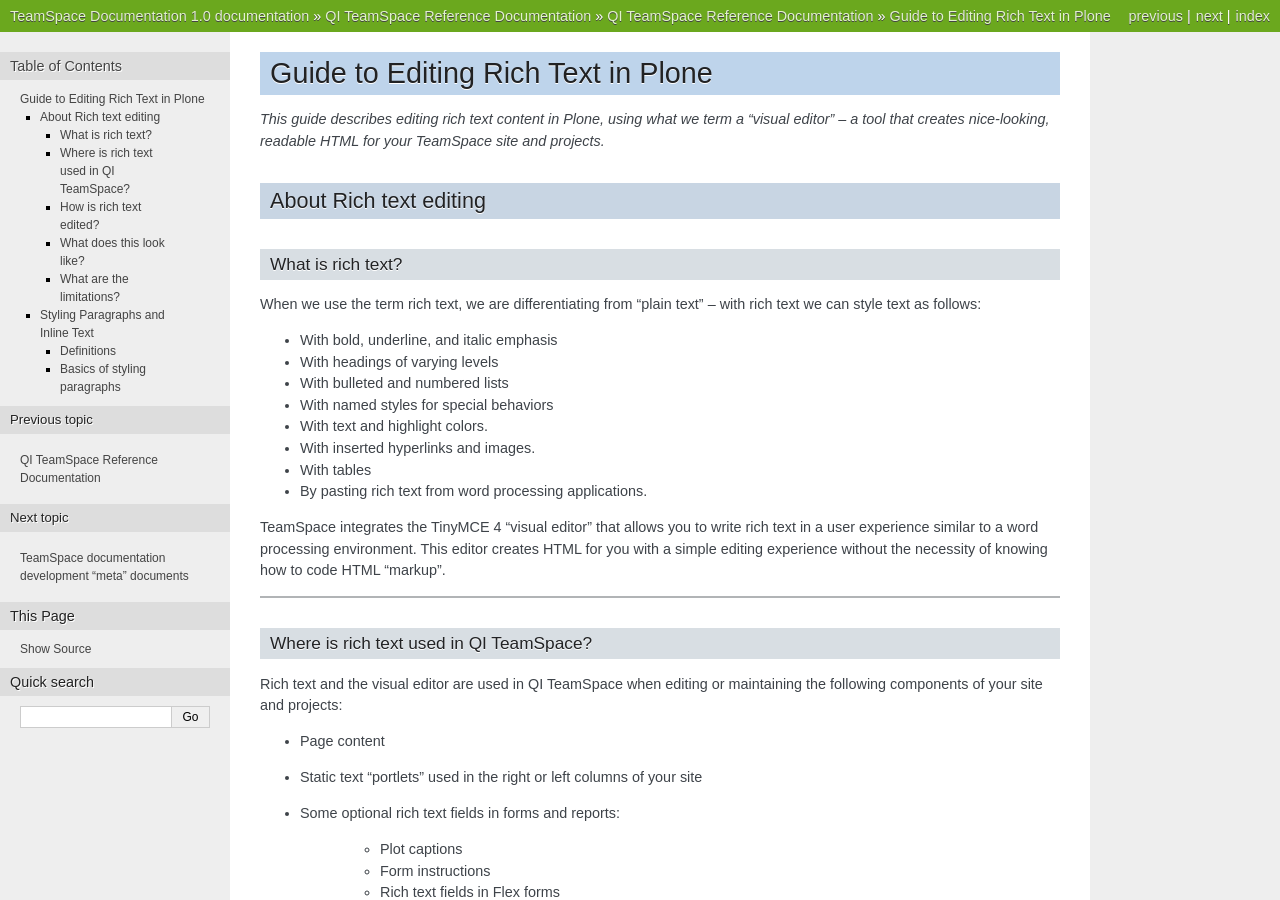
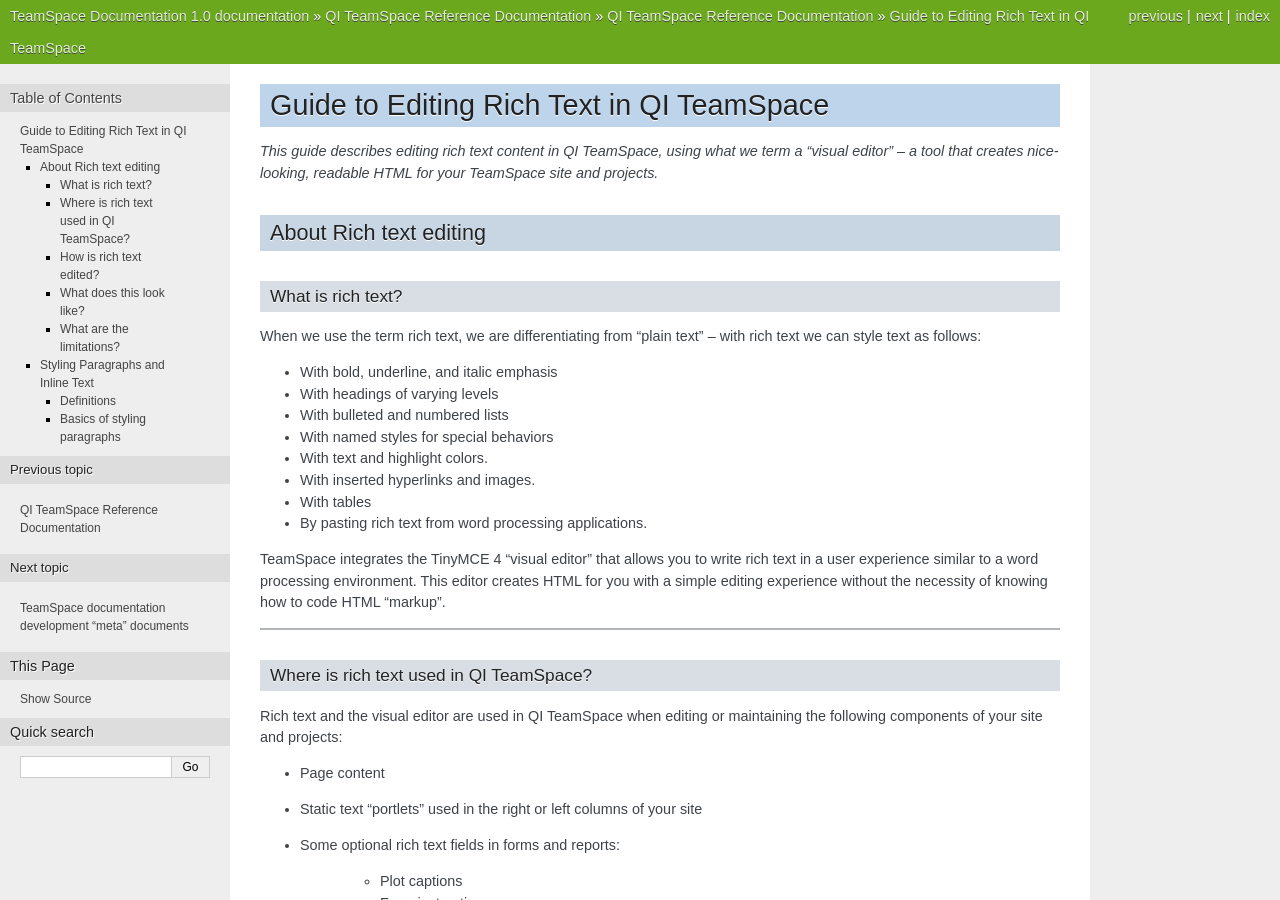
Before and after one commit to upiq/teamspace-docs, a Sphinx documentation site: the page built from source/reference/content/richtext.rst, in a window 1280 px wide and 900 px high. Built offline with Sphinx 7.4.7, drawn with Linux system fonts in a browser that asks for light colours; some of the changed text lies outside the part shown.

Commit message:
replace references to Plone I originally had with QI TeamSpace ... need to private-label the docs.

```diff
--- a/source/reference/content/richtext.rst
+++ b/source/reference/content/richtext.rst
@@ -1,8 +1,8 @@
-***********************************
-Guide to Editing Rich Text in Plone
-***********************************
+******************************************
+Guide to Editing Rich Text in QI TeamSpace
+******************************************
 
-*This guide describes editing rich text content in Plone,
+*This guide describes editing rich text content in QI TeamSpace,
 using what we term a "visual editor" --
 a tool that creates nice-looking, readable HTML
 for your TeamSpace site and projects.*
```
